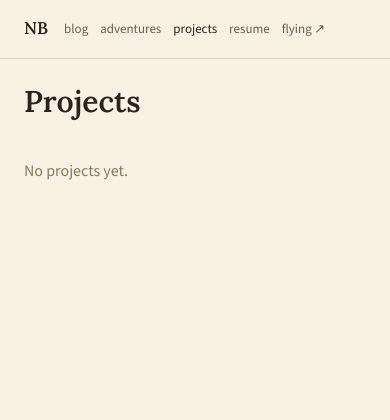
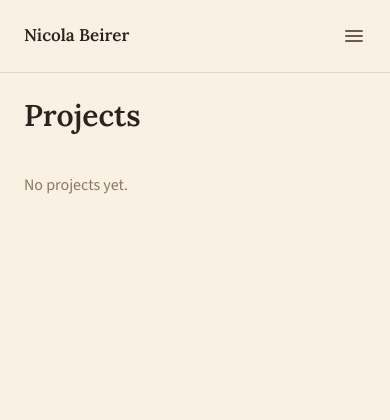
Before and after one commit to beirern/nicola-beirer, a Django app: page /projects/ in a window 390 px wide. Shown: the top 420 px of the page. Run offline with Django 5.2, Linux system fonts and the light colour scheme; data that the repository does not hold is empty; parts of the project's set-up code (start-up, migrations or seed data) failed here and were passed over; some libraries are stand-ins or nearby versions.

Commit message:
feat(layout): add a mobile nav drawer and spread the desktop header

```diff
--- a/templates/base.html
+++ b/templates/base.html
@@ -40,39 +40,61 @@
 </head>
 <body class="bg-cream text-ink font-sans min-h-screen flex flex-col">
 
-  <nav class="border-b border-[#e3d5bc] px-6 md:px-12 py-4">
-    <div class="w-full flex items-center gap-4 md:gap-8">
-      <a href="/" class="font-serif font-semibold text-[17px] shrink-0"><span class="md:hidden">NB</span><span class="hidden md:inline">Nicola Beirer</span></a>
-      <div class="flex gap-3 md:gap-6 text-[13px] md:text-sm min-w-0 overflow-x-auto [scrollbar-width:none]">
+  <nav class="relative z-40 border-b border-[#e3d5bc] px-6 md:px-12 py-4">
+    <div class="w-full flex flex-wrap items-center md:gap-8">
+      <a href="/" class="font-serif font-semibold text-[17px] md:text-xl shrink-0">Nicola Beirer</a>
+      <button type="button" id="nav-toggle" class="md:hidden ml-auto -mr-2 p-2 text-[#6b5d47] hover:text-accent" aria-controls="nav-links" aria-expanded="false" aria-label="Toggle menu">
+        <svg class="w-6 h-6" viewBox="0 0 24 24" fill="none" stroke="currentColor" stroke-width="2" stroke-linecap="round"><path d="M4 7h16M4 12h16M4 17h16"/></svg>
+      </button>
+      <div id="nav-backdrop" class="md:hidden fixed inset-0 z-40 bg-black/50 opacity-0 pointer-events-none transition-opacity duration-200"></div>
+      <div id="nav-links" class="fixed md:static md:ml-auto inset-y-0 right-0 z-50 w-64 md:w-auto flex flex-col md:flex-row translate-x-full invisible md:translate-x-0 md:visible transition-transform duration-200 bg-cream md:bg-transparent shadow-2xl md:shadow-none pt-20 md:pt-0 px-6 md:px-0 md:gap-8 text-lg md:text-base">
+        <button type="button" id="nav-close" class="md:hidden absolute top-4 right-4 p-2 text-[#6b5d47] hover:text-accent" aria-label="Close menu">
+          <svg class="w-6 h-6" viewBox="0 0 24 24" fill="none" stroke="currentColor" stroke-width="2" stroke-linecap="round"><path d="M6 6l12 12M18 6L6 18"/></svg>
+        </button>
         <a href="/blog/"
-           class="transition-colors {% if '/blog/' in request.path %}text-ink{% else %}text-[#6b5d47] hover:text-accent{% endif %}">
+           class="py-3 md:py-0 border-t first:border-t-0 md:border-t-0 border-[#e3d5bc] transition-colors {% if '/blog/' in request.path %}text-ink{% else %}text-[#6b5d47] hover:text-accent{% endif %}">
           blog
         </a>
         <a href="/adventures/"
-           class="transition-colors {% if '/adventures/' in request.path %}text-ink{% else %}text-[#6b5d47] hover:text-accent{% endif %}">
+           class="py-3 md:py-0 border-t first:border-t-0 md:border-t-0 border-[#e3d5bc] transition-colors {% if '/adventures/' in request.path %}text-ink{% else %}text-[#6b5d47] hover:text-accent{% endif %}">
           adventures
         </a>
         {% if request.user.is_authenticated and request.user.is_active and request.user.is_staff %}
         <a href="/gallery/"
-           class="transition-colors {% if '/gallery/' in request.path %}text-ink{% else %}text-[#6b5d47] hover:text-accent{% endif %}">
+           class="py-3 md:py-0 border-t first:border-t-0 md:border-t-0 border-[#e3d5bc] transition-colors {% if '/gallery/' in request.path %}text-ink{% else %}text-[#6b5d47] hover:text-accent{% endif %}">
           gallery
         </a>
         {% endif %}
         <a href="/projects/"
-           class="transition-colors {% if '/projects/' in request.path %}text-ink{% else %}text-[#6b5d47] hover:text-accent{% endif %}">
+           class="py-3 md:py-0 border-t first:border-t-0 md:border-t-0 border-[#e3d5bc] transition-colors {% if '/projects/' in request.path %}text-ink{% else %}text-[#6b5d47] hover:text-accent{% endif %}">
           projects
         </a>
         <a href="/resume/"
-           class="transition-colors {% if '/resume/' in request.path %}text-ink{% else %}text-[#6b5d47] hover:text-accent{% endif %}">
+           class="py-3 md:py-0 border-t first:border-t-0 md:border-t-0 border-[#e3d5bc] transition-colors {% if '/resume/' in request.path %}text-ink{% else %}text-[#6b5d47] hover:text-accent{% endif %}">
           resume
         </a>
         <a href="https://nicolaflies.com/" target="_blank" rel="noopener noreferrer"
-           class="whitespace-nowrap text-[#6b5d47] hover:text-accent transition-colors">
+           class="py-3 md:py-0 border-t first:border-t-0 md:border-t-0 border-[#e3d5bc] whitespace-nowrap text-[#6b5d47] hover:text-accent transition-colors">
           flying ↗
         </a>
       </div>
     </div>
   </nav>
+
+  <script>
+    document.getElementById('nav-toggle').addEventListener('click', function () { setMenu(true); });
+    document.getElementById('nav-close').addEventListener('click', function () { setMenu(false); });
+    document.getElementById('nav-backdrop').addEventListener('click', function () { setMenu(false); });
+    document.addEventListener('keydown', function (e) { if (e.key === 'Escape') setMenu(false); });
+    function setMenu(open) {
+      document.getElementById('nav-links').classList.toggle('translate-x-full', !open);
+      document.getElementById('nav-links').classList.toggle('invisible', !open);
+      document.getElementById('nav-backdrop').classList.toggle('opacity-0', !open);
+      document.getElementById('nav-backdrop').classList.toggle('pointer-events-none', !open);
+      document.getElementById('nav-toggle').setAttribute('aria-expanded', open);
+      document.body.classList.toggle('overflow-hidden', open);
+    }
+  </script>
 
   <main class="w-full px-6 md:px-12 py-6 flex-1">
     {% block content %}{% endblock %}
```
